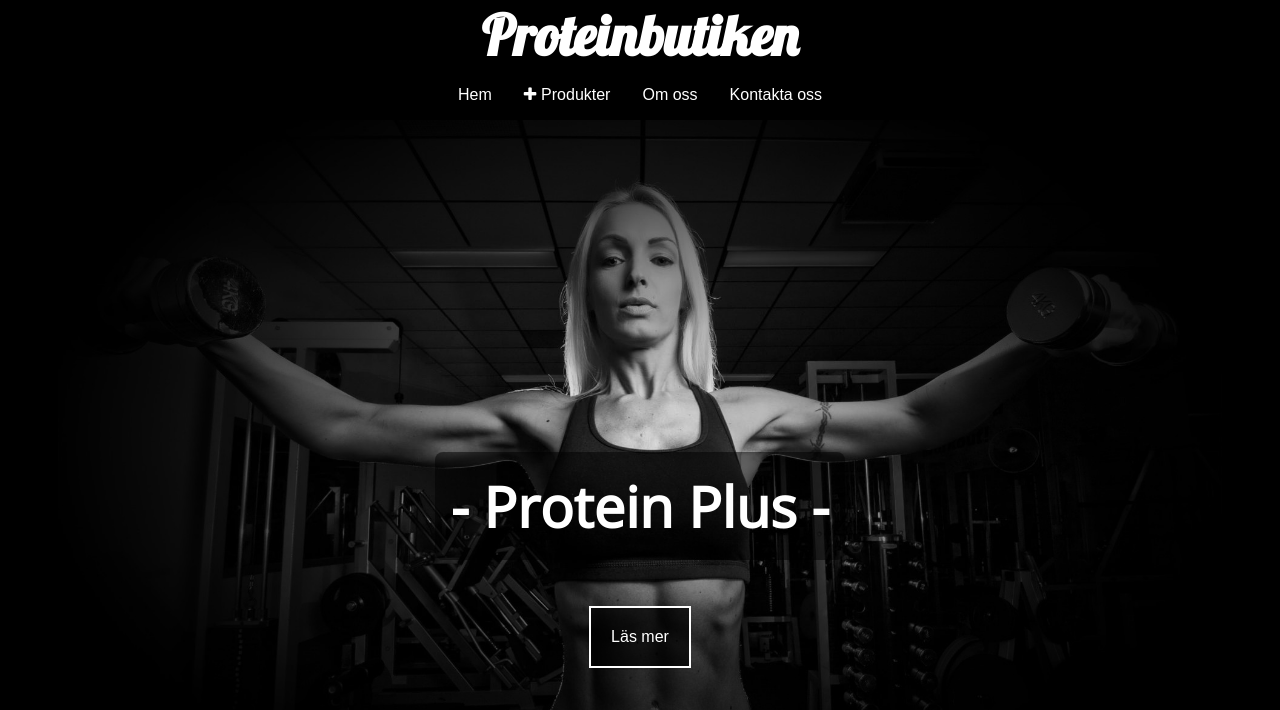
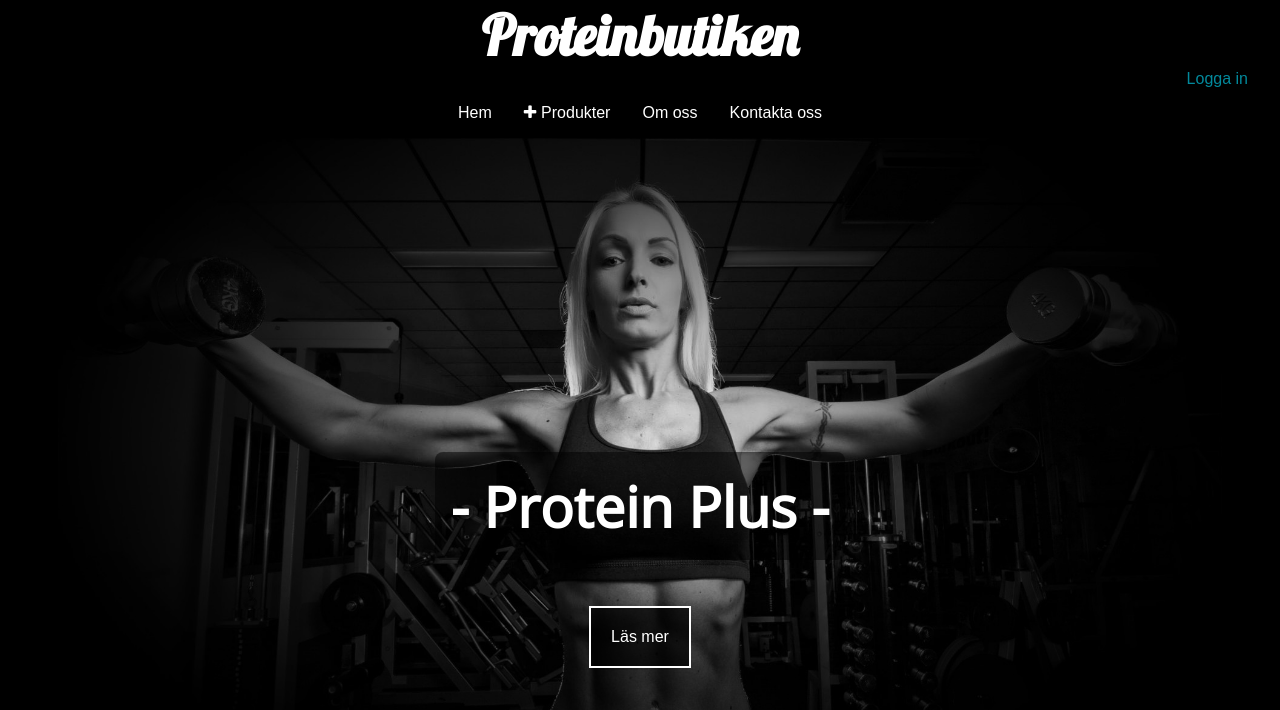
Before and after one commit to mackee28/inlamning3_rwd1, a website: page app/index.html in a window 1280 px wide. Shown: the top 710 px of the page. Drawn offline with nearby package versions, Linux system fonts and the light colour scheme.

Commit message:
add login span

```diff
--- a/app/index.html
+++ b/app/index.html
@@ -38,6 +38,10 @@
             <i class="fa fa-times"></i>
         </label>
         <h1 id="logotextdesk">Proteinbutiken</h1>
+        <!--<span id="preorlogin">Logga in</span>-->
+        <span id="preorlogin" onmouseover="this.style.cursor='pointer'" onmouseout="this.style.cursor='default'" onclick='return tell();'>Logga in</span>
+
+
         <!-- Menu -->
         <ul>
             <li><a href="#home" id="homelink">Hem</a></li>
@@ -163,6 +167,7 @@
     </footer>
 
 </body>
+<script type="text/javascript" src="js/hello_world.js"></script>
 <!-- BUGS
 * When displaying the menu on mobile/tablet and transforming the window, so that the desktop version triggers, the submenu will be displayd as a row insted of a column. Relod page to fix!
 -->
--- a/app/js/hello_world.js
+++ b/app/js/hello_world.js
@@ -1 +1,5 @@
-alert('Hello, World!')
+
+function tell(){
+//alert('test');
+document.getElementById("preorlogin").innerHTML = "Premium";
+}
--- a/app/scss/styles.scss
+++ b/app/scss/styles.scss
@@ -66,6 +66,14 @@ p {
     top: 0px;
     width: 100%;
     z-index: 100;
+
+    #preorlogin {
+    display: flex;
+    justify-content: flex-end;
+    color:$light_green_color;
+    padding-right: 2em;
+    background-color: #000000;
+}
 
     label {
         display: -webkit-box;
```
Also changed, not shown: app/css/styles.css, dist/css/styles.css.
